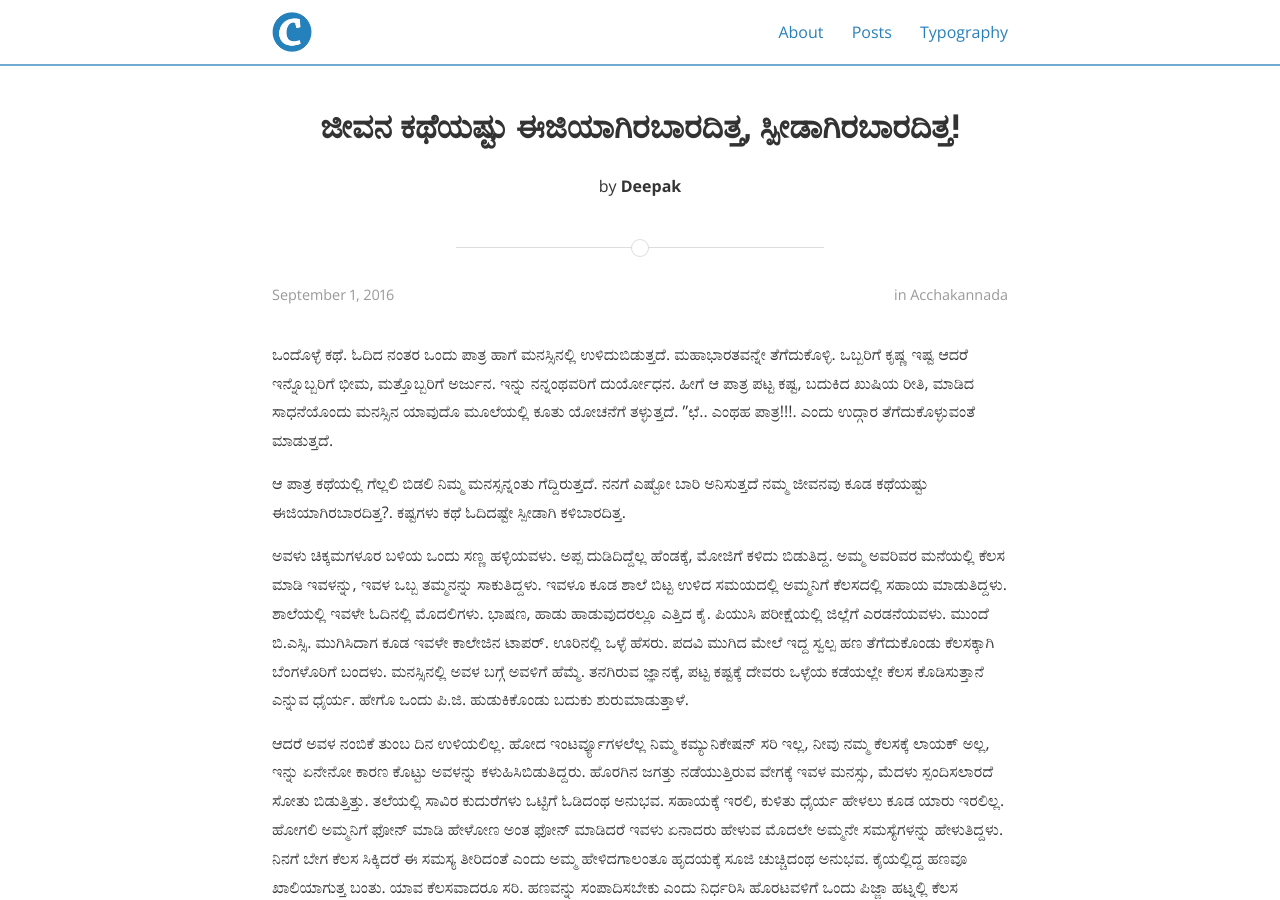
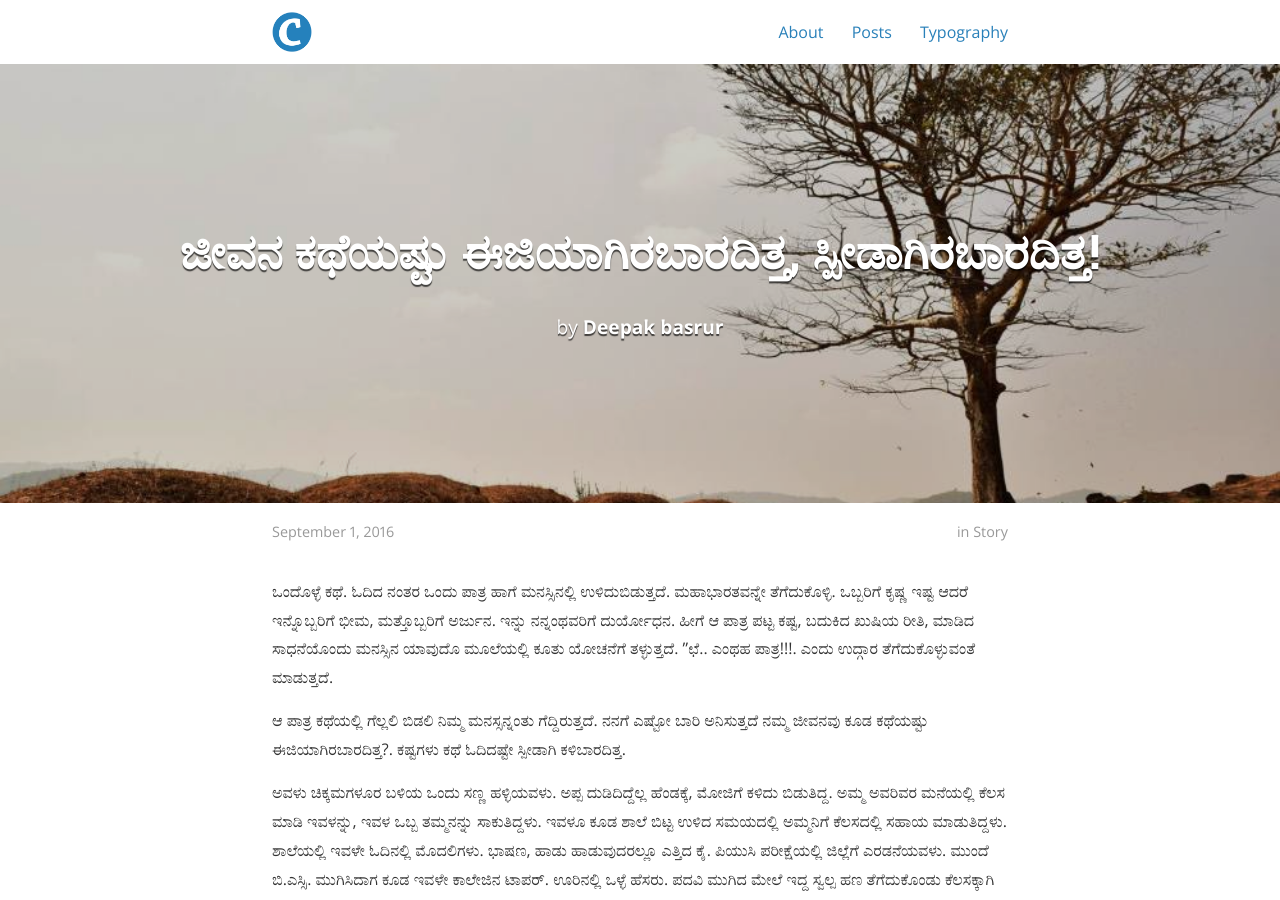
Before and after one commit to bencentra/centrarium, a Jekyll site: the page built from _posts/2016-09-01-jeevana-katheyashtu.markdown, in a window 1280 px wide and 900 px high. Built offline with Jekyll 4.4.1, drawn with Linux system fonts in a browser that asks for light colours; nearby versions of some CDN libraries; comment, search, counter and statistics services are not loaded; a style sheet for code colours, icons or effects is not loaded.

Commit message:
Update 2016-09-01-jeevana-katheyashtu.markdown

```diff
--- a/_posts/2016-09-01-jeevana-katheyashtu.markdown
+++ b/_posts/2016-09-01-jeevana-katheyashtu.markdown
@@ -3,14 +3,13 @@
 layout: post
 title:  "ಜೀವನ ಕಥೆಯಷ್ಟು ಈಜಿಯಾಗಿರಬಾರದಿತ್ತ, ಸ್ಪೀಡಾಗಿರಬಾರದಿತ್ತ!"
 date:   2016-09-01
-description: Life as a story!
-thumbnail: jeevana-katheyashtu.jpg
-categories: acchakannada
-
-# Information for the author block
-author: Deepak
+author: Deepak basrur
+categories: Story
+tags:	Acchakannada Kannada story Tatva Jeevana
+cover:  "assets/jeevana-katheyashtu.jpg"
 
 ---
+
 ಒಂದೊಳ್ಳೆ ಕಥೆ. ಓದಿದ ನಂತರ ಒಂದು ಪಾತ್ರ ಹಾಗೆ ಮನಸ್ಸಿನಲ್ಲಿ ಉಳಿದುಬಿಡುತ್ತದೆ. ಮಹಾಭಾರತವನ್ನೇ ತೆಗೆದುಕೊಳ್ಳಿ. ಒಬ್ಬರಿಗೆ ಕೃಷ್ಣ ಇಷ್ಟ ಆದರೆ ಇನ್ನೊಬ್ಬರಿಗೆ ಭೀಮ, ಮತ್ತೊಬ್ಬರಿಗೆ ಅರ್ಜುನ. ಇನ್ನು ನನ್ನಂಥವರಿಗೆ ದುರ್ಯೋಧನ. ಹೀಗೆ ಆ ಪಾತ್ರ ಪಟ್ಟ ಕಷ್ಟ, ಬದುಕಿದ ಖುಷಿಯ ರೀತಿ, ಮಾಡಿದ ಸಾಧನೆಯೊಂದು ಮನಸ್ಸಿನ ಯಾವುದೊ ಮೂಲೆಯಲ್ಲಿ ಕೂತು ಯೋಚನೆಗೆ ತಳ್ಳುತ್ತದೆ. ”ಛೆ.. ಎಂಥಹ ಪಾತ್ರ!!!. ಎಂದು ಉದ್ಗಾರ ತೆಗೆದುಕೊಳ್ಳುವಂತೆ ಮಾಡುತ್ತದೆ.<!--more-->
 
 ಆ ಪಾತ್ರ ಕಥೆಯಲ್ಲಿ ಗೆಲ್ಲಲಿ ಬಿಡಲಿ ನಿಮ್ಮ ಮನಸ್ಸನ್ನಂತು ಗೆದ್ದಿರುತ್ತದೆ. ನನಗೆ ಎಷ್ಟೋ ಬಾರಿ ಅನಿಸುತ್ತದೆ ನಮ್ಮ ಜೀವನವು ಕೂಡ ಕಥೆಯಷ್ಟು ಈಜಿಯಾಗಿರಬಾರದಿತ್ತ?. ಕಷ್ಟಗಳು ಕಥೆ ಓದಿದಷ್ಟೇ ಸ್ಪೀಡಾಗಿ ಕಳಿಬಾರದಿತ್ತ.
```
